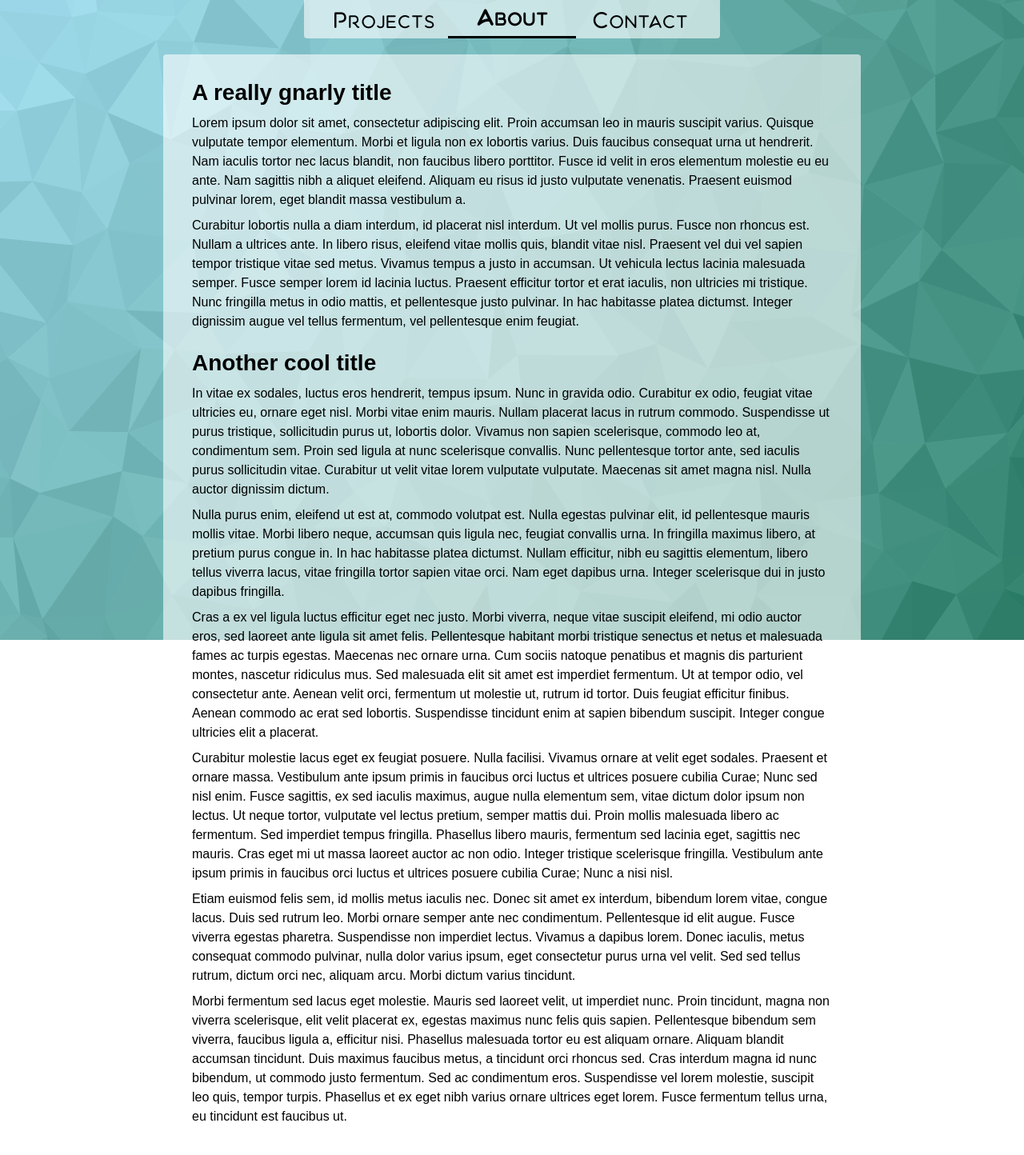
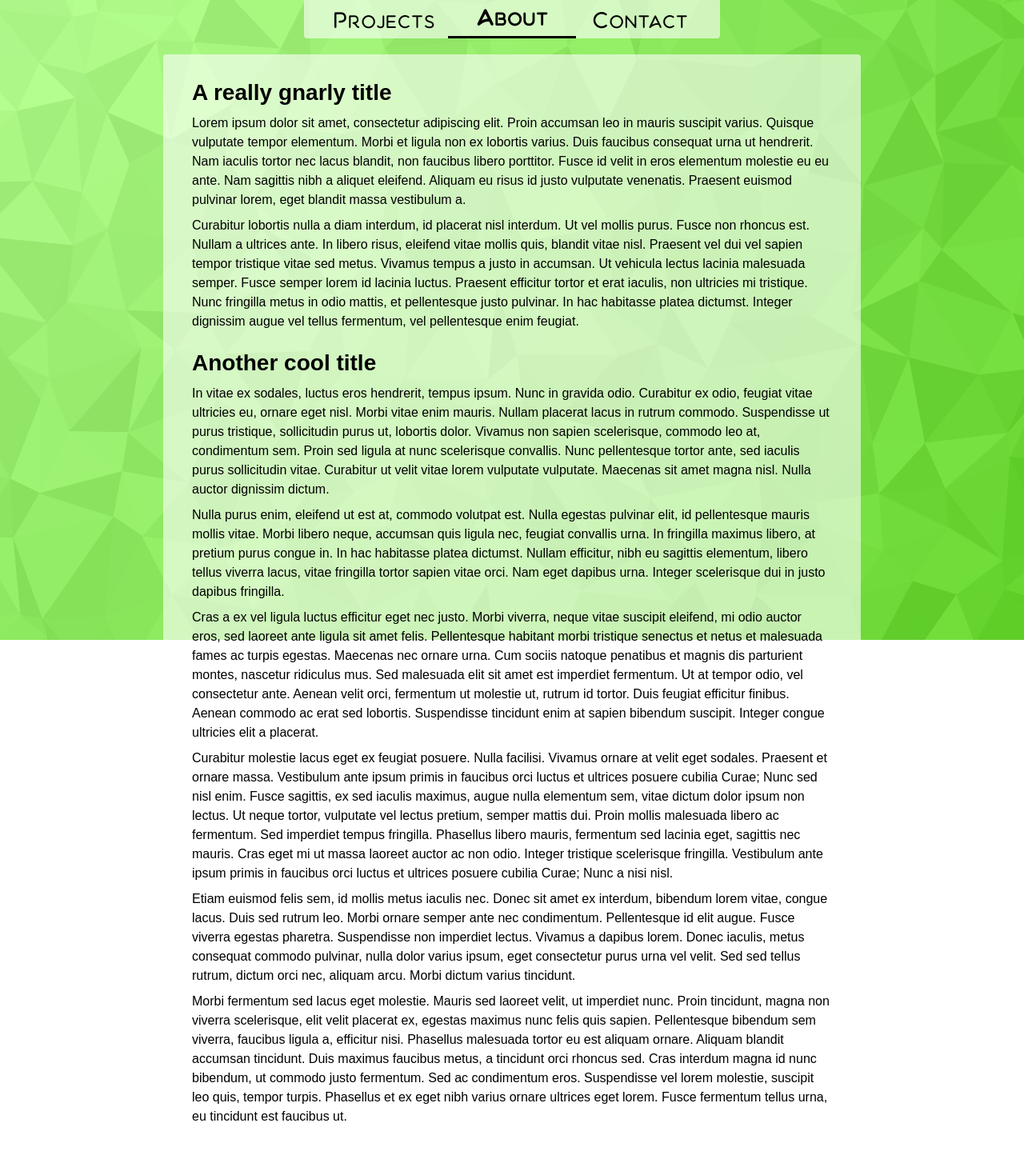
Before and after one commit to jaminthorns/Portfolio-Website, a Django app: page / in a window 1280 px wide. Shown: the whole page at 80% size. Run offline with Django 3.2, Linux system fonts and the light colour scheme; some libraries are stand-ins or nearby versions.

Commit message:
Smooth color changing

```diff
--- a/portfolio/static/js/page.js
+++ b/portfolio/static/js/page.js
@@ -1,20 +1,22 @@
 $(document).ready(function() {
+    var current = $('.sections .current');
+
     $('body').addClass('js');
-    document.title = $('.sections .current').attr('title');
+    document.title = current.attr('title');
     move_current(false);
 
     $('body').on('click', '.section', click_section);
     $('body').on('transitionend', '.section', change_section);
     $(window).on('popstate', pop_section);
 
-    var colors = [{stop: 0, color: '#B0E8FF'}, {stop: 1, color: '#005A34'}];
+    var colors = eval(current.attr('colors'));
     triangles = new Triangles($('#background')[0], colors, 75, 2, 0.4, 10, 0.15, 25);
 });
 
 function click_section(event) {
     var target = $(event.currentTarget);
 
-    var colors = [{stop: 0, color: '#FF00FF'}, {stop: 1, color: '#000000'}];
+    var colors = eval(target.attr('colors'));
     triangles.morph(event.pageX, event.pageY, colors);
 
     if (!target.hasClass('current'))
--- a/portfolio/static/js/triangles.js
+++ b/portfolio/static/js/triangles.js
@@ -35,7 +35,7 @@ Triangles.prototype = {
         for (var i in this.points) this.points[i].step(1, 1);
         // Initially color triangles
         this.color_triangles(this.colors);
-        for (var i in this.triangles) this.triangles[i].color = this.triangles[i].dest_color;
+        for (var i in this.triangles) this.triangles[i].c = this.triangles[i].dest_c;
 
         // Resize canvas
         this.canvas.width = window.innerWidth;
@@ -53,7 +53,7 @@ Triangles.prototype = {
 
             for (var i in this.triangles) {
                 if (this.circle.point_in(this.triangles[i].center()))
-                    this.triangles[i].step();
+                    this.triangles[i].step(this.morph_speed, 0.1);
 
                 this.triangles[i].draw(this.context);
             }
@@ -97,6 +97,14 @@ Triangles.prototype = {
         }
     },
 
+    morph: function(x, y, colors) {
+        this.randomize();
+        if (colors) this.color_triangles(colors);
+
+        this.circle = new Circle(x, y, 0);
+        this.circle.set_dest(Math.max(window.innerWidth, window.innerHeight) * 1.5);
+    },
+
     color_triangles: function(colors) {
         var gradient = this.make_gradient(colors);
 
@@ -133,15 +141,7 @@ Triangles.prototype = {
         var rand = Math.floor((Math.random() * this.color_range * 2) - this.color_range);
 
         var g = gradient.data;
-        return 'rgb(' + (g[i] + rand) + ',' + (g[i + 1] + rand) + ',' + (g[i + 2] + rand) + ')';
-    },
-
-    morph: function(x, y, colors) {
-        this.randomize();
-        if (colors) this.color_triangles(colors);
-
-        this.circle = new Circle(x, y, 0);
-        this.circle.set_dest(Math.max(window.innerWidth, window.innerHeight) * 1.5);
+        return [g[i] + rand, g[i + 1] + rand, g[i + 2] + rand];
     },
 
     randomize: function() {
@@ -192,21 +192,22 @@ Point.prototype = {
 };
 
 
-function Triangle(p1, p2, p3, color) {
+function Triangle(p1, p2, p3, c) {
     this.p1 = p1;
     this.p2 = p2;
     this.p3 = p3;
-    this.color = this.dest_color = color;
+    this.c = this.dest_c = c;
 }
 
 Triangle.prototype = {
-    set_dest: function(dest_color) {
-        this.dest_color = dest_color;
+    set_dest: function(dest_c) {
+        this.dest_c = dest_c;
     },
 
     draw: function(context) {
-        context.fillStyle = this.color;
-        context.strokeStyle = this.color;
+        var color = this.color();
+        context.fillStyle = color;
+        context.strokeStyle = color;
         context.beginPath();
         context.moveTo(this.p1.x, this.p1.y);
         context.lineTo(this.p2.x, this.p2.y);
@@ -216,8 +217,18 @@ Triangle.prototype = {
         context.fill();
     },
 
-    step: function() {
-        this.color = this.dest_color;
+    step: function(step, thresh) {
+        var diff_c, new_c;
+
+        for (var i in this.c) {
+            diff_c = this.dest_c[i] - this.c[i];
+            new_c = Math.abs(diff_c) > thresh ? diff_c * step + this.c[i] : this.dest_c[i];
+            this.c[i] = Math.floor(new_c);
+        }
+    },
+
+    color: function() {
+        return 'rgb(' + this.c[0] + ',' + this.c[1] + ',' + this.c[2] + ')';
     },
 
     center: function() {
--- a/portfolio/templates/base.html
+++ b/portfolio/templates/base.html
@@ -16,9 +16,9 @@
 
     <div class="header">
         <ul class="sections">
-            <a title="Projects" class="section {% block current-projects %}{% endblock %}" href="{% url 'projects' %}"><span><em>P</em>rojects</span></a>
-            <a title="About" class="section {% block current-about %}{% endblock %}" href="{% url 'about' %}"><span><em>A</em>bout</span></a>
-            <a title="Contact" class="section {% block current-contact %}{% endblock %}" href="{% url 'contact' %}"><span><em>C</em>ontact</span></a>
+            <a title="Projects" class="section {% block current-projects %}{% endblock %}" href="{% url 'projects' %}" colors="[{stop: 0, color: '#B0E8FF'}, {stop: 1, color: '#005A34'}]"><span><em>P</em>rojects</span></a>
+            <a title="About" class="section {% block current-about %}{% endblock %}" href="{% url 'about' %}" colors="[{stop: 0, color: '#BDFF9C'}, {stop: 1, color: '#41C200'}]"><span><em>A</em>bout</span></a>
+            <a title="Contact" class="section {% block current-contact %}{% endblock %}" href="{% url 'contact' %}" colors="[{stop: 0, color: '#FFB0FC'}, {stop: 1, color: '#C900C3'}]"><span><em>C</em>ontact</span></a>
         </ul>
 
         <div id="current"></div>
```
Also changed, not shown: 1 other file.
